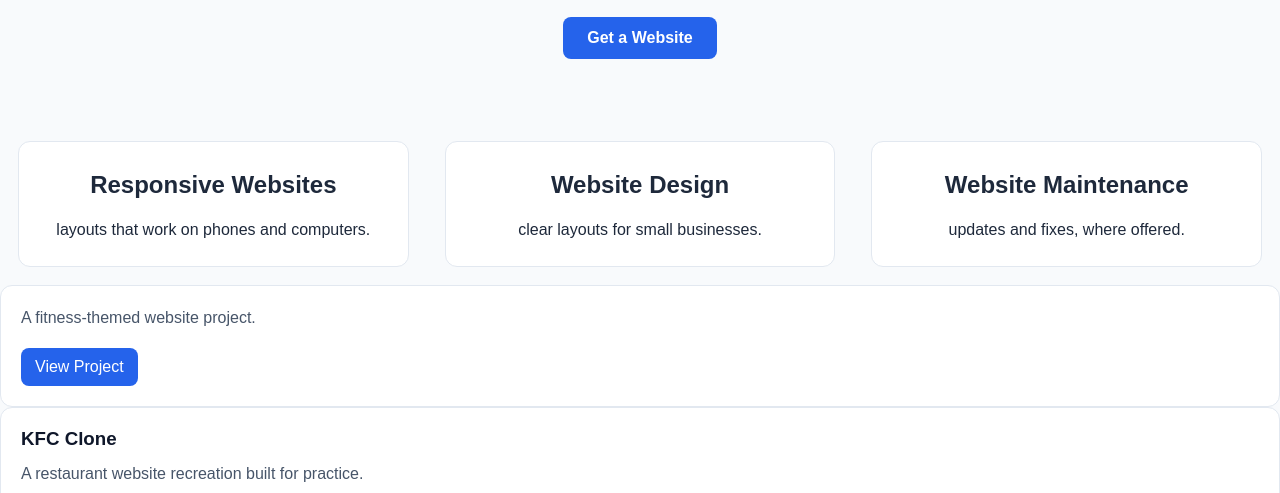
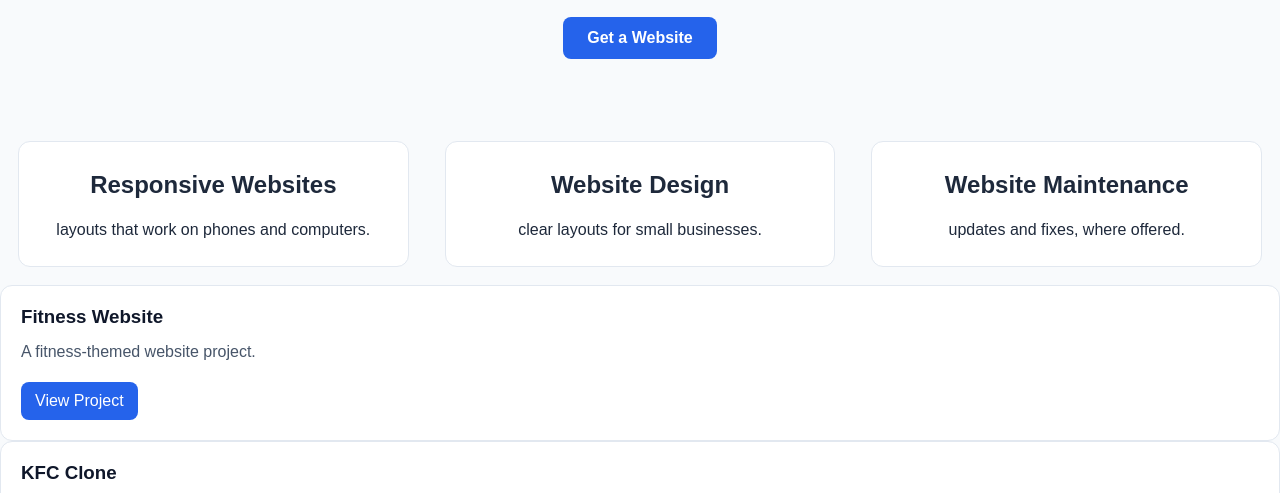
Before and after one commit to muneebalibutt62-create/muneebdev, a plain HTML site: page index.html in a window 1280 px wide. Shown: the part 279-772 px from the top of the page. Drawn offline with Linux system fonts and the light colour scheme.

Commit message:
Update index.html

```diff
--- a/index.html
+++ b/index.html
@@ -48,6 +48,7 @@
         </div>
     </div>
     <article class="project-card">
+        <h3> Fitness Website </h3>
         <p>A fitness-themed website project.</p>
         <a href="PROJECT%20(1)%20Gym%20Website/index.html" target="_blank" rel="noopener noreferrer">View Project</a>
     </article>
```
